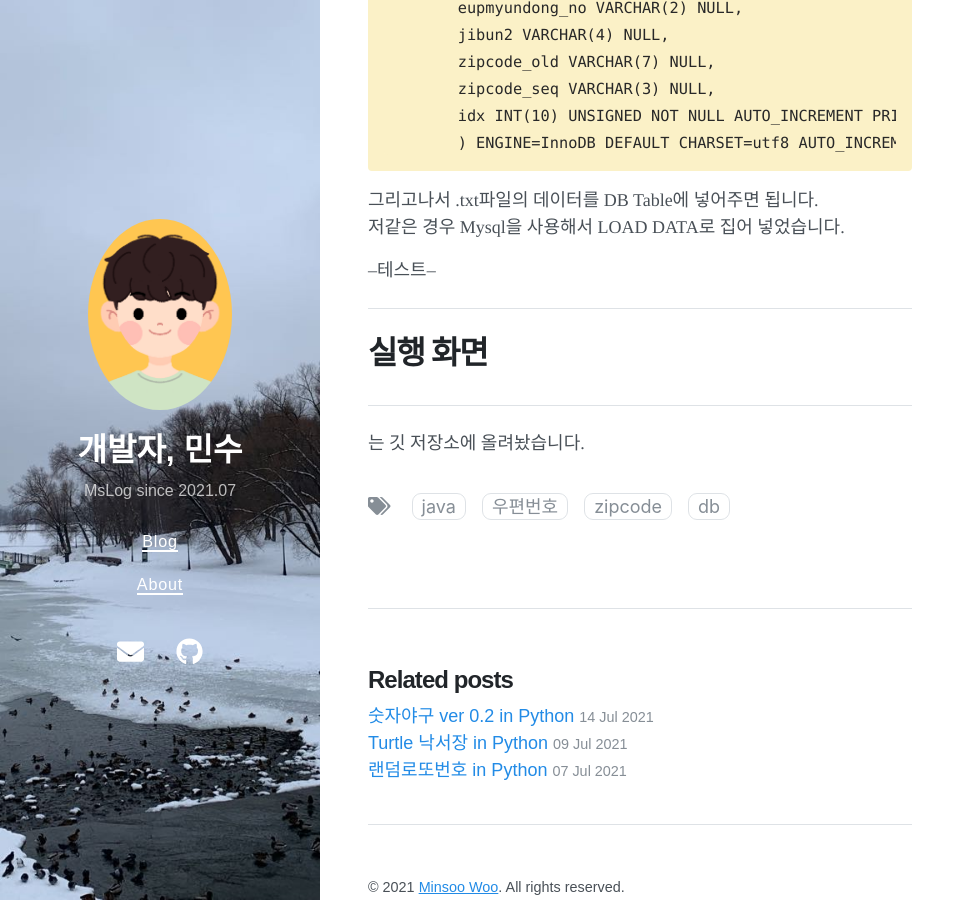
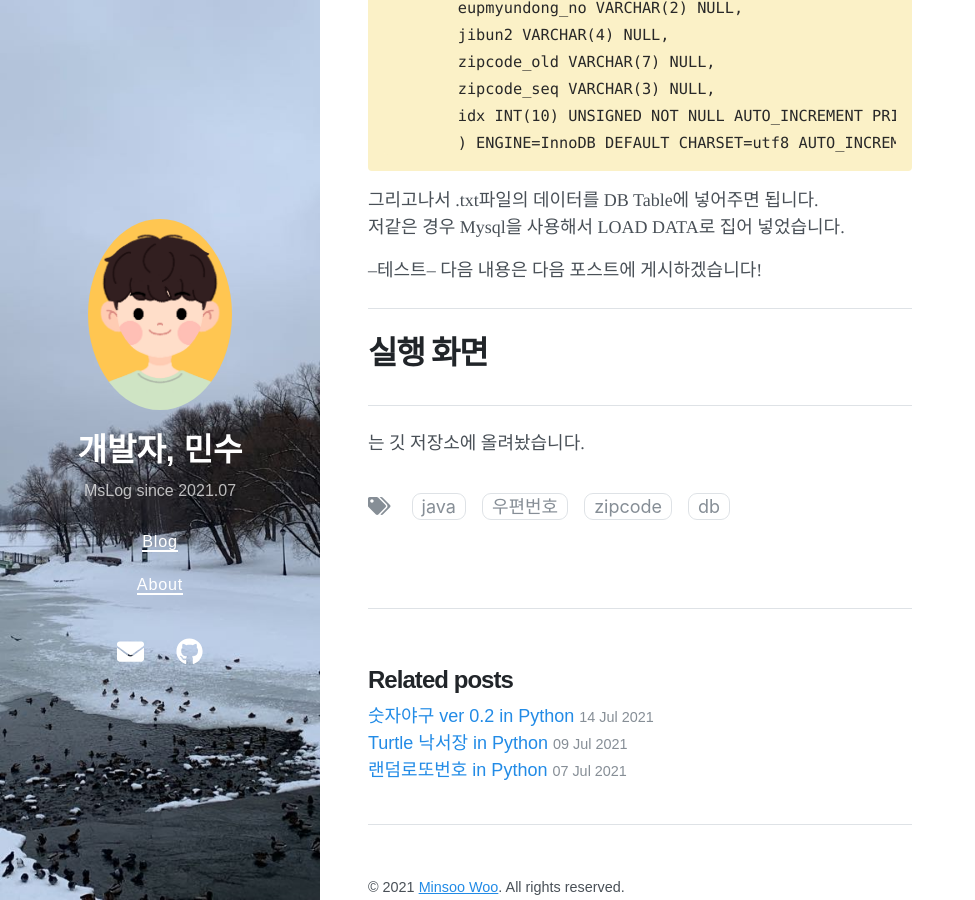
Before and after one commit to MsWoo/MsWoo.github.io, a Jekyll site: the page built from _posts/2021-07-16-zipcode.md, in a window 1280 px wide and 900 px high, scrolled down 1167 px. Shown: the whole window, without its empty margins (0-975 px from the left). Built offline with Jekyll 4.4.1, drawn with Linux system fonts in a browser that asks for light colours; nearby versions of some CDN libraries.

Commit message:
Update 2021-07-16-zipcode.md

```diff
--- a/_posts/2021-07-16-zipcode.md
+++ b/_posts/2021-07-16-zipcode.md
@@ -53,6 +53,7 @@ CREATE TABLE zipcode (
 저같은 경우 Mysql을 사용해서 LOAD DATA로 집어 넣었습니다.
 
 --테스트--
+다음 내용은 다음 포스트에 게시하겠습니다!
 
 ***
 
```
